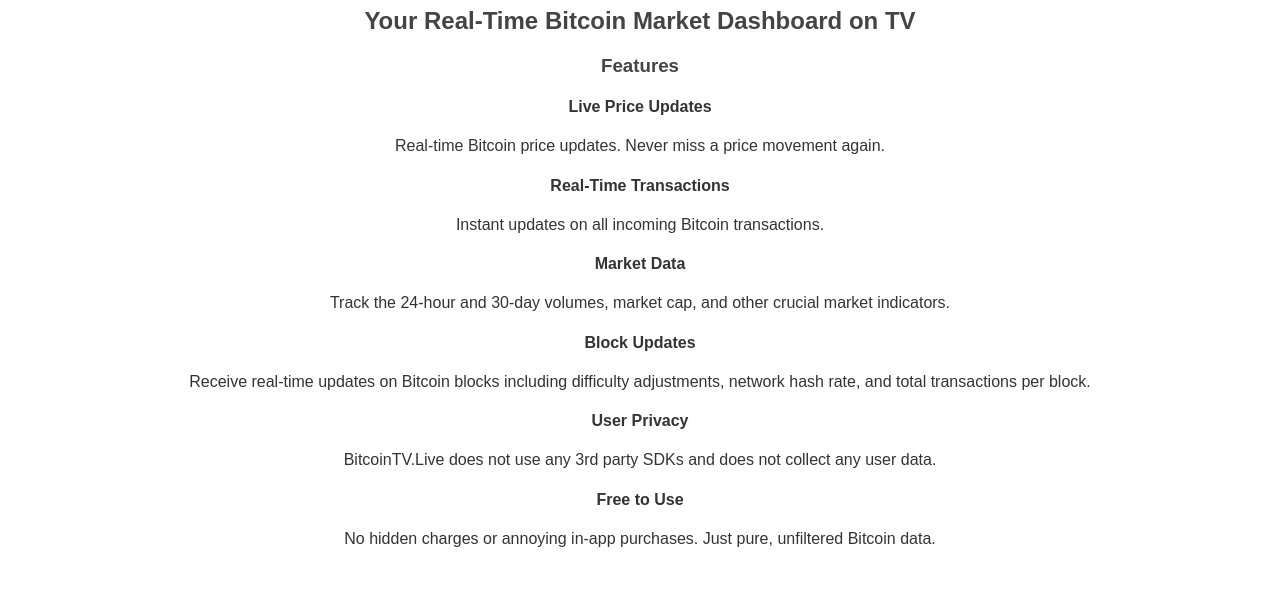
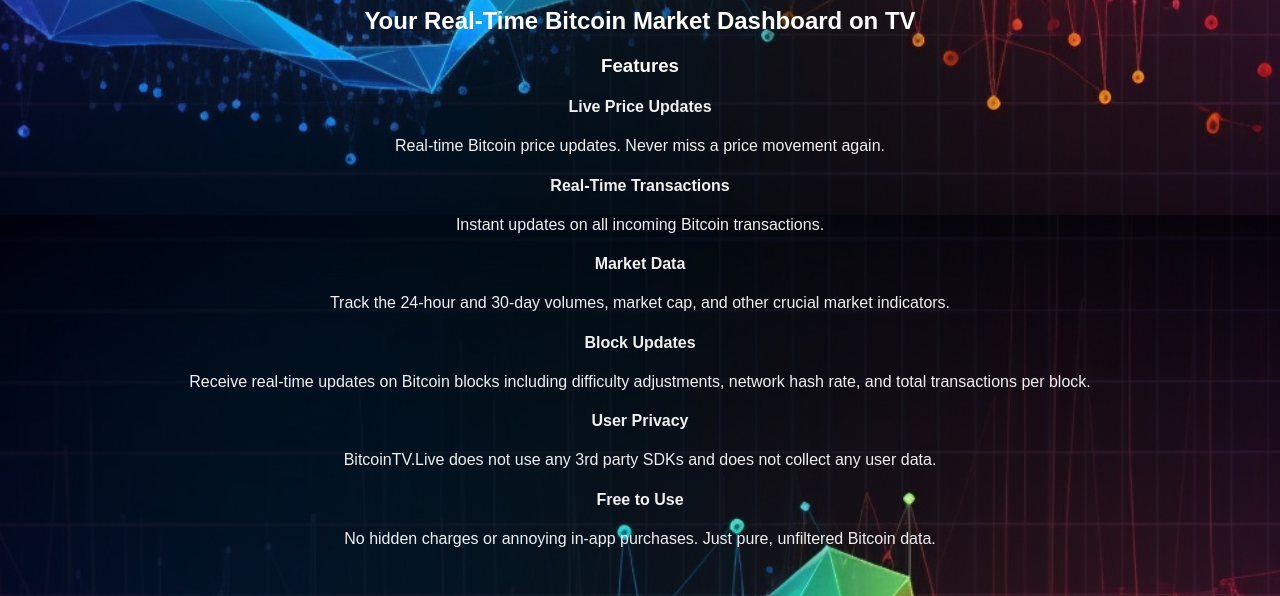
Before and after one commit to BitcoinTVLive/BitcoinTV.Live, a plain HTML site: page index.html in a window 1280 px wide. Shown: the part 585-1181 px from the top of the page. Drawn offline with Linux system fonts and the light colour scheme.

Commit message:
update background

```diff
--- a/index.html
+++ b/index.html
@@ -7,10 +7,15 @@
             font-family: Arial, sans-serif;
             text-align: center;
             padding: 20px;
-            color: #333;
+            color: #f0f0f0;
+            background: url(background.png) no-repeat center center fixed;
+            -webkit-background-size: cover;
+            -moz-background-size: cover;
+            -o-background-size: cover;
+            background-size: cover;
         }
         h1, h2, h3 {
-            color: #444;
+            color: #fff;
         }
         img {
             max-width: 100%;
```
Also changed, not shown: background.png (added).
